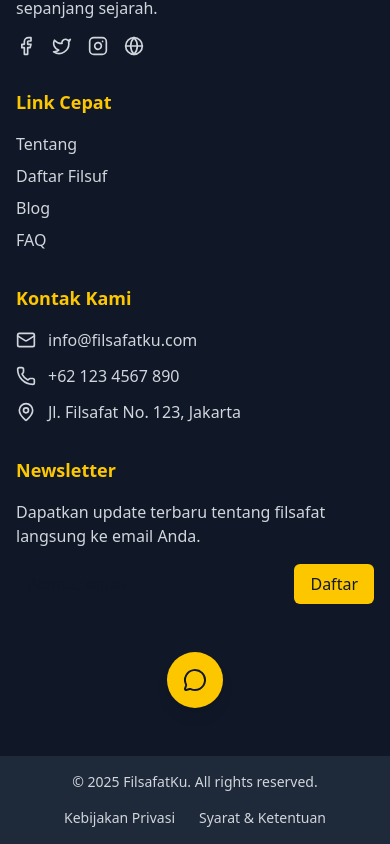
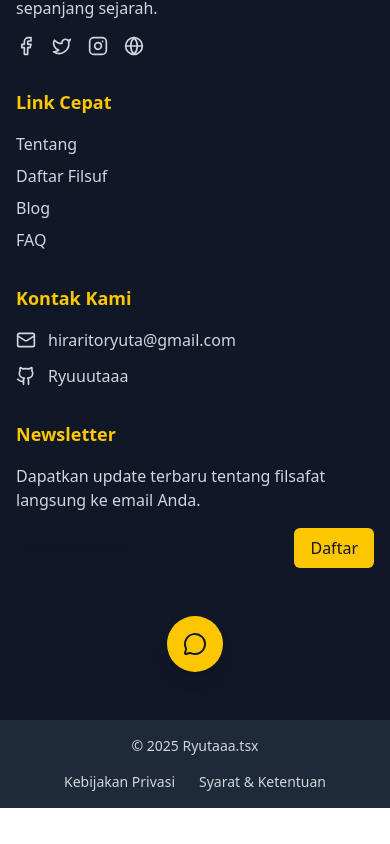
Before and after one commit to Ryuuutaaa/daily-stoic, a Next.js app: page / in a window 390 px wide. Shown: the part 9013-9857 px from the top of the page. After the commit the page ends 9821 px from the top, so only its background shows below. Built offline with nearby package versions, Linux system fonts and the light colour scheme.

Commit message:
feat: update contact information in Footer component and replace Phone and MapPin icons with Github icon

```diff
--- a/src/components/common/landing-page/Footer.tsx
+++ b/src/components/common/landing-page/Footer.tsx
@@ -5,8 +5,7 @@
   MessageCircle,
   Twitter,
   Mail,
-  Phone,
-  MapPin,
+  Github,
 } from "lucide-react";
 import Link from "next/link";
 
@@ -93,17 +92,11 @@
             <div className="space-y-3">
               <div className="flex items-start space-x-3">
                 <Mail className="h-5 w-5 text-gray-300 mt-0.5 flex-shrink-0" />
-                <span className="text-gray-300">info@filsafatku.com</span>
+                <span className="text-gray-300">hiraritoryuta@gmail.com</span>
               </div>
               <div className="flex items-start space-x-3">
-                <Phone className="h-5 w-5 text-gray-300 mt-0.5 flex-shrink-0" />
-                <span className="text-gray-300">+62 123 4567 890</span>
-              </div>
-              <div className="flex items-start space-x-3">
-                <MapPin className="h-5 w-5 text-gray-300 mt-0.5 flex-shrink-0" />
-                <span className="text-gray-300">
-                  Jl. Filsafat No. 123, Jakarta
-                </span>
+                <Github className="h-5 w-5 text-gray-300 mt-0.5 flex-shrink-0" />
+                <span className="text-gray-300">Ryuuutaaa</span>
               </div>
             </div>
           </div>
@@ -147,9 +140,7 @@
       <div className="bg-gray-800 py-4">
         <div className="max-w-7xl mx-auto px-4 sm:px-6 lg:px-8">
           <div className="flex flex-col md:flex-row justify-between items-center">
-            <p className="text-gray-300 text-sm">
-              © {currentYear} FilsafatKu. All rights reserved.
-            </p>
+            <p className="text-gray-300 text-sm">© {currentYear} Ryutaaa.tsx</p>
             <div className="flex space-x-6 mt-4 md:mt-0">
               <Link
                 href="/privacy"
```
